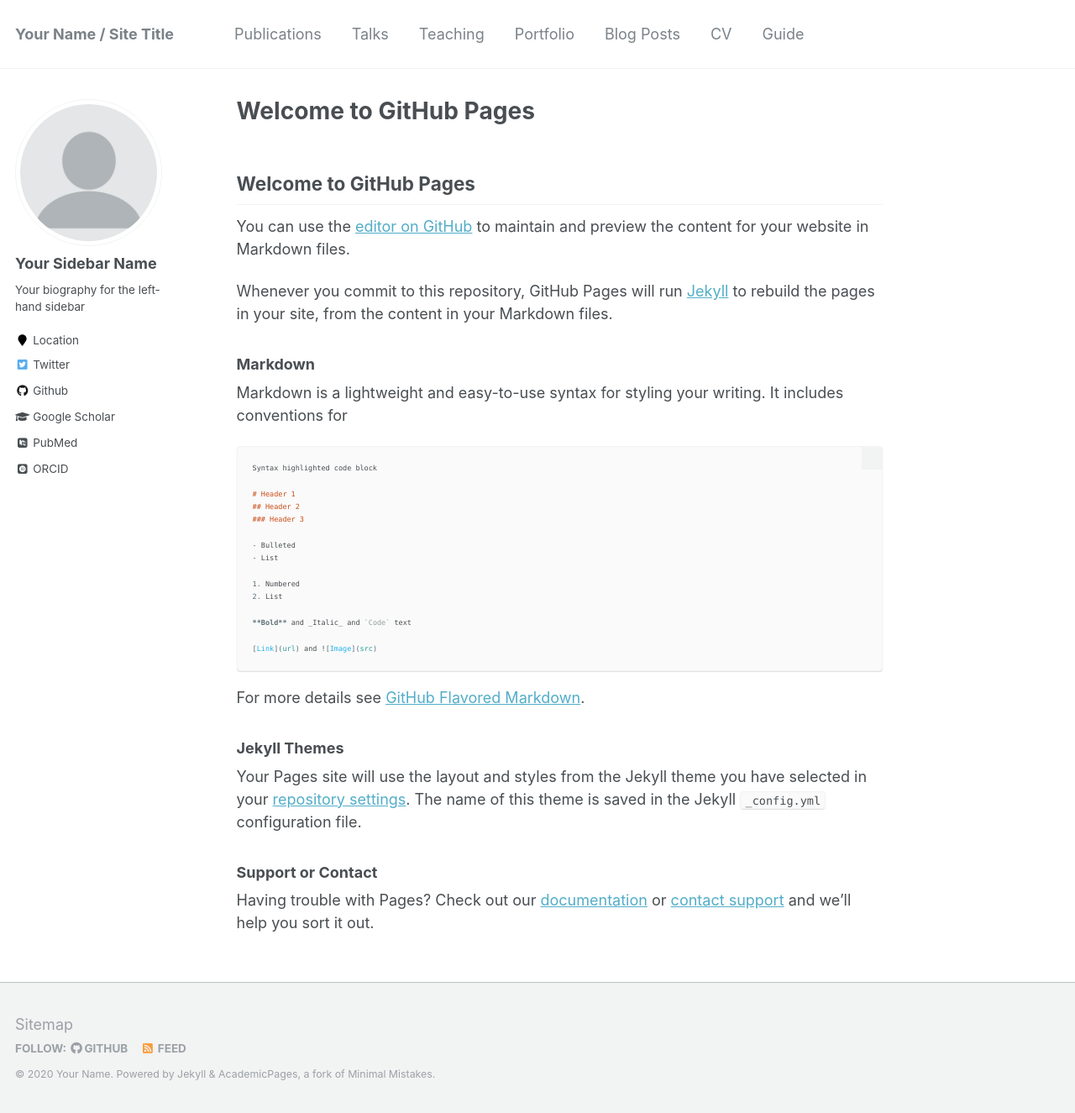
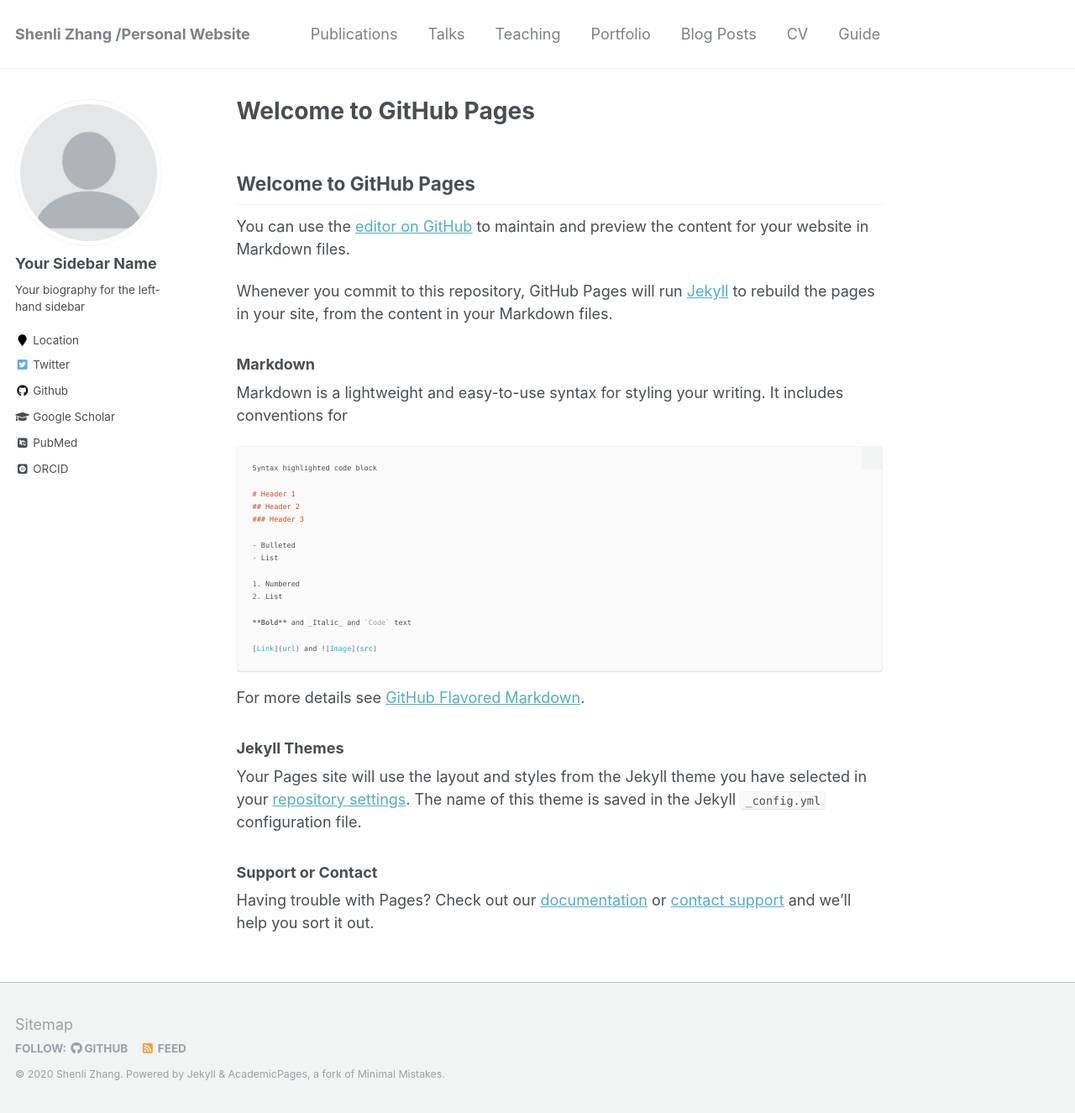
Before and after one commit to shenlizhang/shenlizhang.github.io, a Jekyll site: the page built from index.md, in a window 1280 px wide and 1325 px high. Shown: the whole window at 84% size. Built offline with Jekyll 4.4.1, drawn with Linux system fonts in a browser that asks for light colours; some web fonts are replaced; our own code applies the rules of GitHub Pages for plain Markdown files.

Commit message:
Update _config.yml

```diff
--- a/_config.yml
+++ b/_config.yml
@@ -7,13 +7,13 @@
 
 # Site Settings
 locale                   : "en-US"
-title                    : "Your Name / Site Title"
+title                    : "Shenli Zhang /Personal Website"
 title_separator          : "-"
-name                     : &name "Your Name"
+name                     : &name "Shenli Zhang"
 description              : &description "personal description"
-url                      : https://academicpages.github.io # the base hostname & protocol for your site e.g. "https://mmistakes.github.io"
+url                      : https://zsl510705.github.io/shlzhang.github.io # the base hostname & protocol for your site e.g. "https://mmistakes.github.io"
 baseurl                  : "" # the subpath of your site, e.g. "/blog"
-repository               : "academicpages/academicpages.github.io"
+repository               : "zsl510705/shlzhang.github.io"
 teaser                   :  # filename of teaser fallback teaser image placed in /images/, .e.g. "500x300.png"
 breadcrumbs              : false # true, false (default)
 words_per_minute         : 160
```
